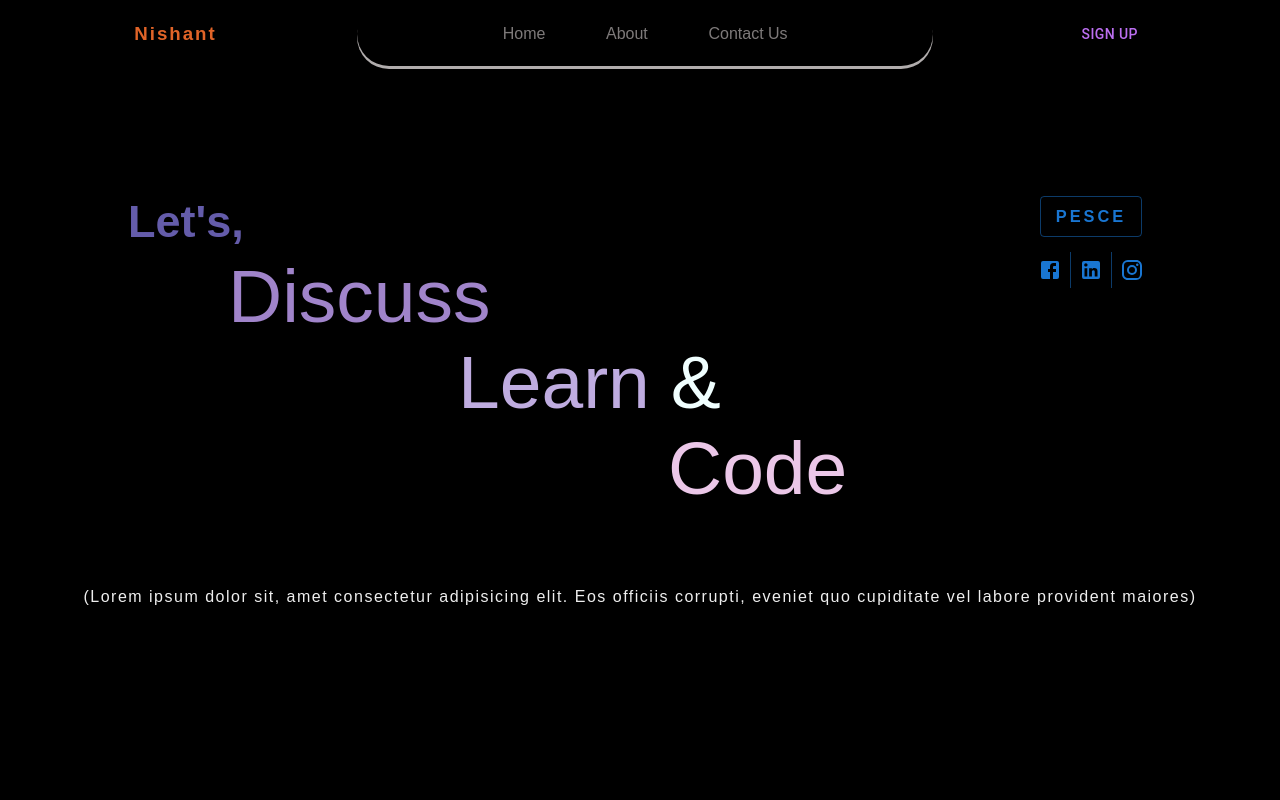
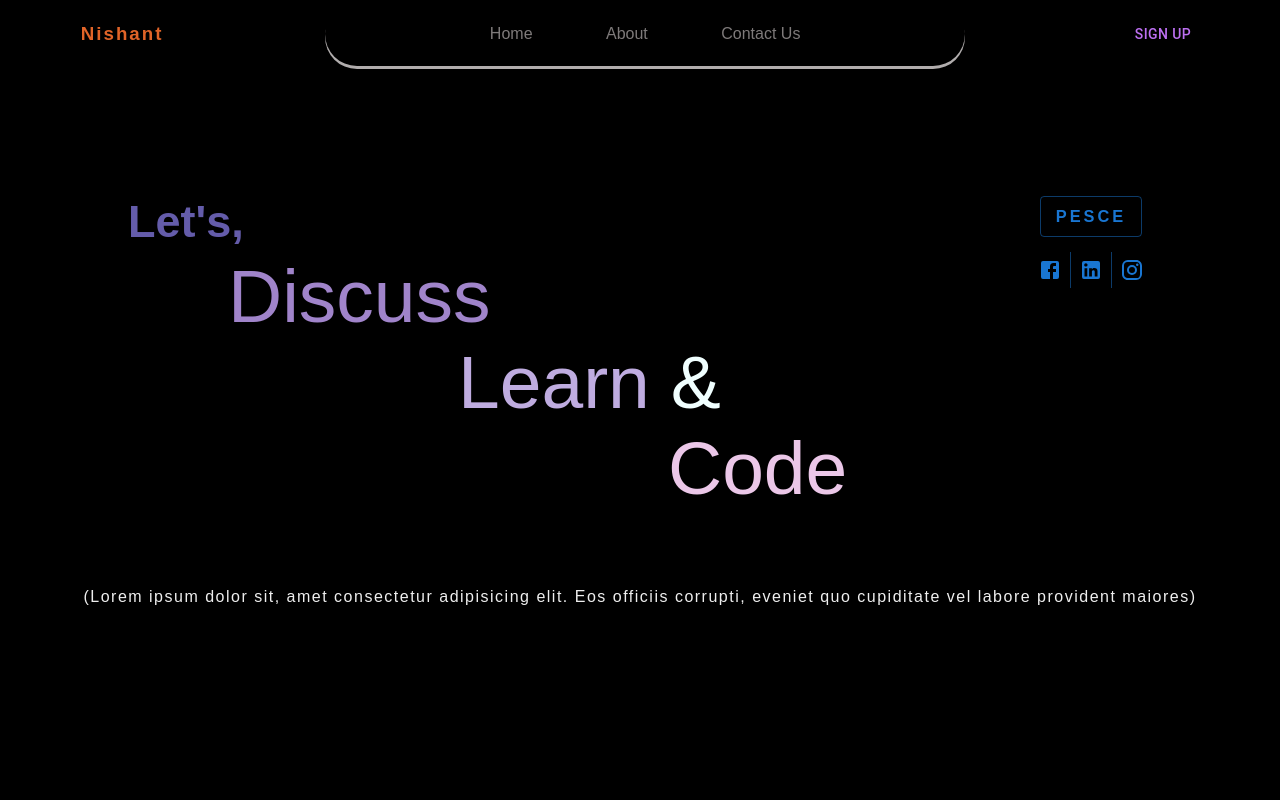
Before and after one commit to divyansh-tamrakar/peace-hub, a React (Create React App) app: page / in a window 1280 px wide. Shown: the top 800 px of the page. Built offline with nearby package versions, Linux system fonts and the light colour scheme; the HTML template or start-up script is replaced by a standard one.

Commit message:
updated navbar

```diff
--- a/src/components/Navigation/NavBar.css
+++ b/src/components/Navigation/NavBar.css
@@ -1,7 +1,3 @@
-:root {
-  --primary: linear-gradient(90deg, rgb(1, 1, 45) 0%, rgb(11, 11, 11) 100%);
-}
-
 * {
   margin: 0;
   box-sizing: border-box;
@@ -16,12 +12,13 @@
   justify-content: space-around;
   align-items: center;
   height: 8.5vh;
-  width: 90%;
+  /* width: 90%; */
   left: 5%;
   position: sticky;
   top: 0;
   z-index: 1;
-  background: black;
+  /* background: black; */
+  backdrop-filter: blur(10px);
 }
 
 .name {
```
